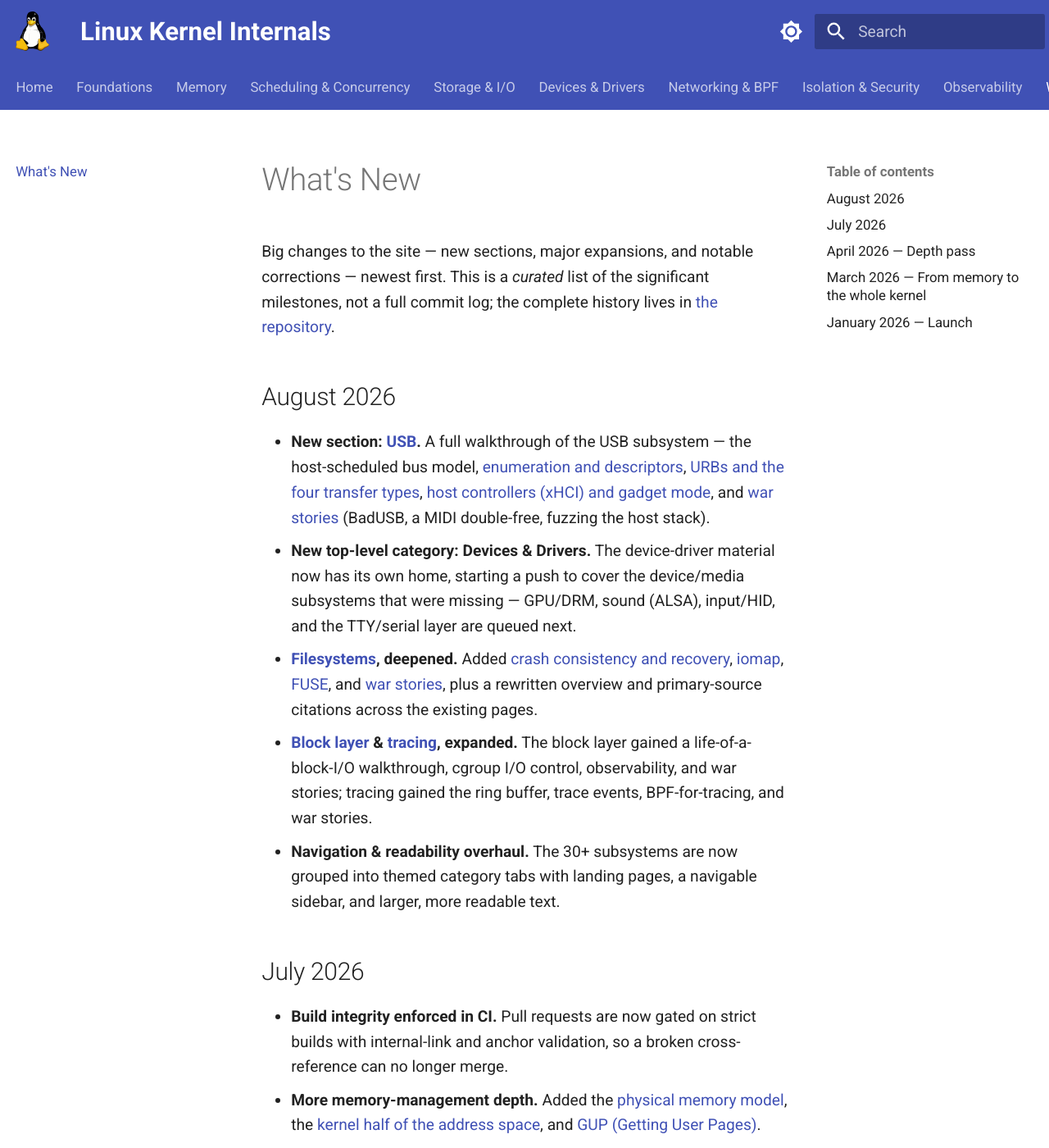
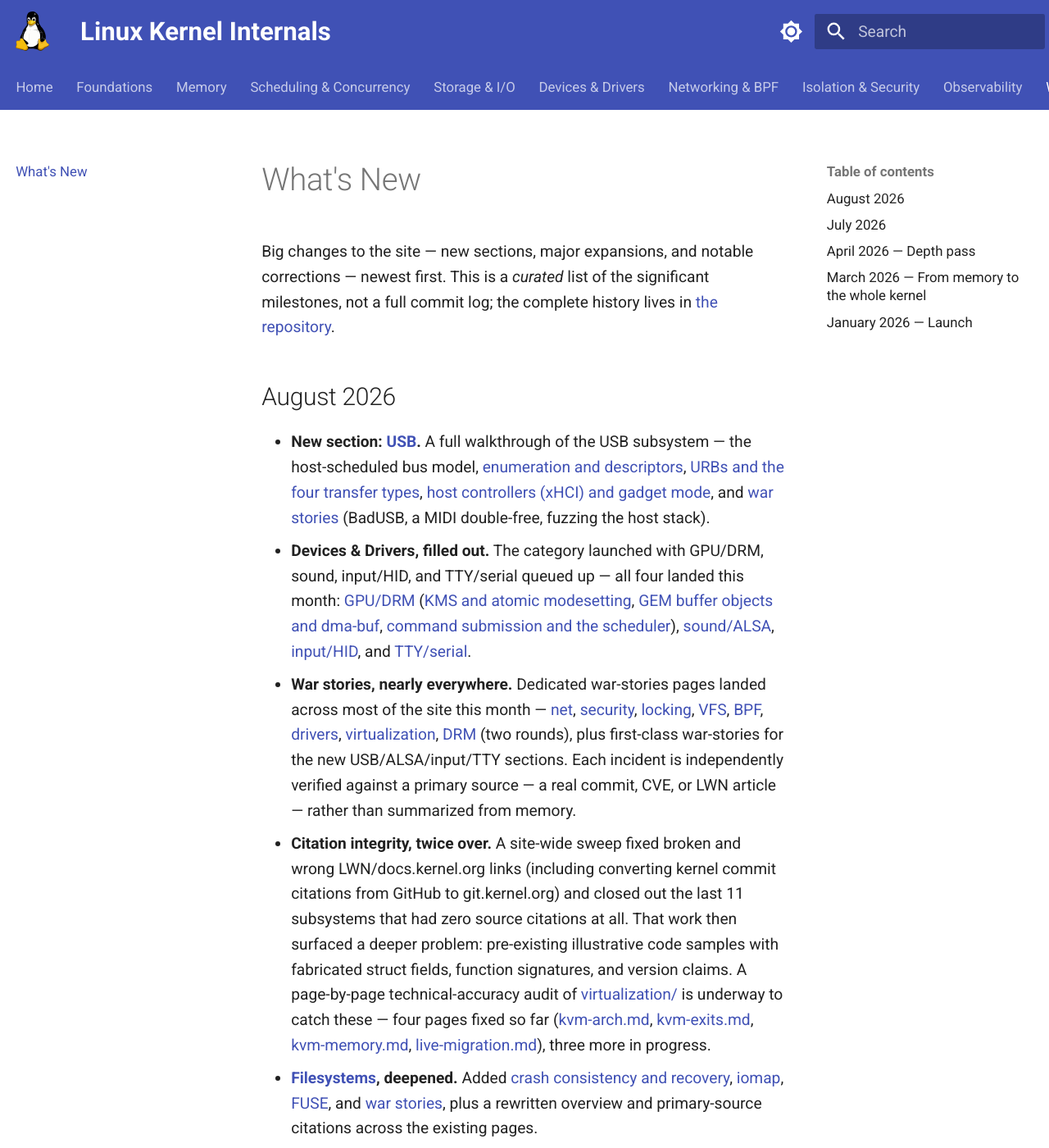
Before and after one commit to laveeshb/linux-kernel-internals, an MkDocs documentation site: the page built from docs/changelog.md, in a window 1280 px wide and 1400 px high. Shown: the whole window at 82% size. Built offline with MkDocs 1.6.1 and Material for MkDocs 9.7.7, drawn with Linux system fonts in a browser that asks for light colours.

Commit message:
changelog: fill out August 2026 with what actually shipped
The Devices & Drivers bullet said GPU/DRM, sound, input/HID, and
TTY/serial were "queued next" -- all four landed since. Added bullets
for the war-stories push (most subsystems got one this month) and the
citation-integrity work (site-wide LWN/link fixes plus the deeper
fabricated-technical-detail audit of virtualization/, four pages in).

```diff
--- a/docs/changelog.md
+++ b/docs/changelog.md
@@ -5,7 +5,9 @@ Big changes to the site — new sections, major expansions, and notable correcti
 ## August 2026
 
 - **New section: [USB](usb/README.md).** A full walkthrough of the USB subsystem — the host-scheduled bus model, [enumeration and descriptors](usb/enumeration.md), [URBs and the four transfer types](usb/urbs.md), [host controllers (xHCI) and gadget mode](usb/xhci-gadget.md), and [war stories](usb/war-stories.md) (BadUSB, a MIDI double-free, fuzzing the host stack).
-- **New top-level category: Devices & Drivers.** The device-driver material now has its own home, starting a push to cover the device/media subsystems that were missing — GPU/DRM, sound (ALSA), input/HID, and the TTY/serial layer are queued next.
+- **Devices & Drivers, filled out.** The category launched with GPU/DRM, sound, input/HID, and TTY/serial queued up — all four landed this month: [GPU/DRM](drm/README.md) ([KMS and atomic modesetting](drm/kms.md), [GEM buffer objects and dma-buf](drm/gem-dmabuf.md), [command submission and the scheduler](drm/command-submission.md)), [sound/ALSA](alsa/README.md), [input/HID](input/README.md), and [TTY/serial](tty/README.md).
+- **War stories, nearly everywhere.** Dedicated war-stories pages landed across most of the site this month — [net](net/war-stories.md), [security](security/war-stories.md), [locking](locking/war-stories.md), [VFS](vfs/war-stories.md), [BPF](bpf/war-stories.md), [drivers](drivers/war-stories.md), [virtualization](virtualization/war-stories.md), [DRM](drm/war-stories.md) (two rounds), plus first-class war-stories for the new USB/ALSA/input/TTY sections. Each incident is independently verified against a primary source — a real commit, CVE, or LWN article — rather than summarized from memory.
+- **Citation integrity, twice over.** A site-wide sweep fixed broken and wrong LWN/docs.kernel.org links (including converting kernel commit citations from GitHub to git.kernel.org) and closed out the last 11 subsystems that had zero source citations at all. That work then surfaced a deeper problem: pre-existing illustrative code samples with fabricated struct fields, function signatures, and version claims. A page-by-page technical-accuracy audit of [virtualization/](virtualization/README.md) is underway to catch these — four pages fixed so far ([kvm-arch.md](virtualization/kvm-arch.md), [kvm-exits.md](virtualization/kvm-exits.md), [kvm-memory.md](virtualization/kvm-memory.md), [live-migration.md](virtualization/live-migration.md)), three more in progress.
 - **[Filesystems](filesystems/README.md), deepened.** Added [crash consistency and recovery](filesystems/crash-consistency.md), [iomap](filesystems/iomap.md), [FUSE](filesystems/fuse.md), and [war stories](filesystems/war-stories.md), plus a rewritten overview and primary-source citations across the existing pages.
 - **[Block layer](block/README.md) & [tracing](tracing/README.md), expanded.** The block layer gained a life-of-a-block-I/O walkthrough, cgroup I/O control, observability, and war stories; tracing gained the ring buffer, trace events, BPF-for-tracing, and war stories.
 - **Navigation & readability overhaul.** The 30+ subsystems are now grouped into themed category tabs with landing pages, a navigable sidebar, and larger, more readable text.
```
